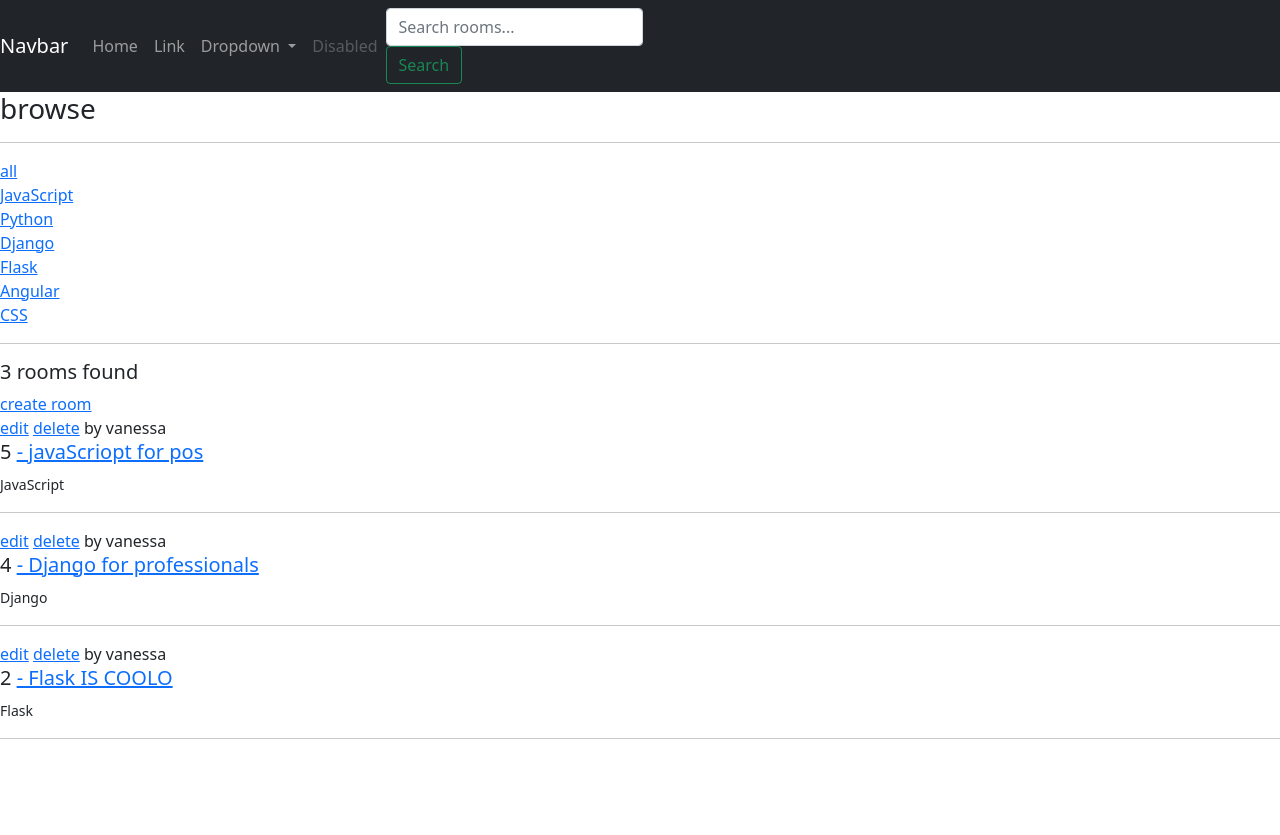
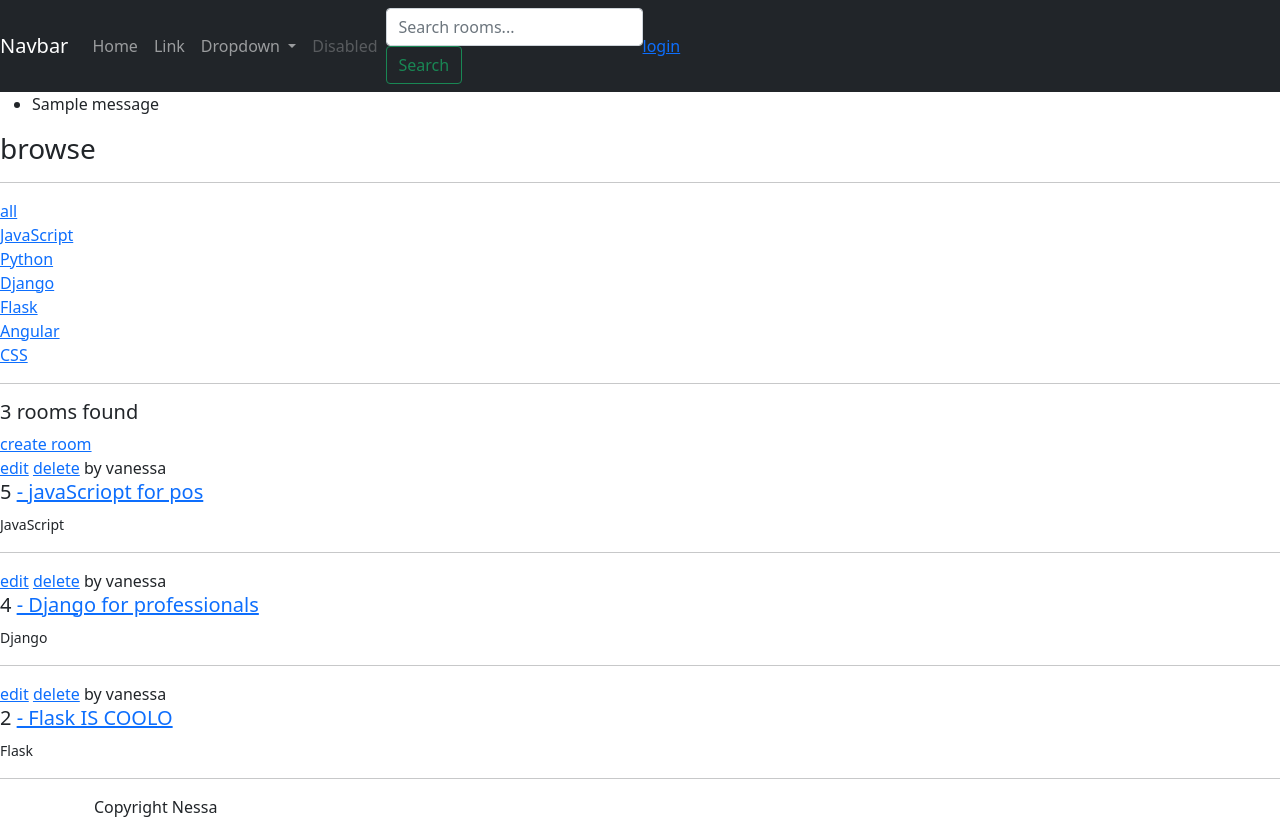
Before and after one commit to NessaAz/chatroom, a Django app: page / in a window 1280 px wide. Before the commit the page ends 739 px from the top, so only its background shows below. Run offline with Django 4.2, Linux system fonts and the light colour scheme; data comes from the database, SQL or seed files in the repository; both versions use the stored data as it was after the commit; tables that the repository leaves empty hold one stand-in row (values such as "Sample post"); one stand-in notice (Sample message) is shown; some libraries are stand-ins or nearby versions.

Commit message:
add user login functionality

```diff
--- a/chatapp/urls.py
+++ b/chatapp/urls.py
@@ -3,6 +3,7 @@ from . import views
 
 urlpatterns = [
     path('', views.home, name='home'),
+    path('login/', views.login_page, name='login'),
     path('room/<str:pk>/', views.room, name='room'),
     path('create-room/', views.createroom, name='create-room'),
     path('update-room/<str:pk>/', views.update_room, name='update-room'),
--- a/chatapp/views.py
+++ b/chatapp/views.py
@@ -1,7 +1,11 @@
 from multiprocessing import context
 from urllib import request
 from django.shortcuts import render, redirect
+from django.contrib import messages
 from django.db.models import Q
+from django.contrib.auth.models import User
+from django.contrib.auth import authenticate, login
+
 from .models import *
 from .forms import *
 
@@ -12,6 +16,27 @@ from .forms import *
 #     {'id':3, 'name': 'full stack development'},
 
 # ]
+
+def login_page(request):
+    if request.method == "POST":
+        username = request.POST.get("username")
+        password = request.POST.get("password")
+
+    try:
+        user = User.objects.get(username=username)
+    except:
+        messages.error(request, 'user does not exist')
+
+    user = authenticate(request, username=username, password=password)
+
+    if user is not None:
+        login(request, user) #creates a session in the browser
+        return redirect('home')
+    else:
+        messages.error(request, 'username or password does not exist')
+
+    context = {}
+    return render(request, 'chatapp/register_login.html', context)
 
 def home(request):
     q = request.GET.get('q') if request.GET.get('q') != None else ''
--- a/templates/base.html
+++ b/templates/base.html
@@ -19,19 +19,28 @@
             <!-- NAVBAR -->
             {% include 'nav.html' %}
             <!-- END OF NAVBAR -->
+            {% if messages %}
+
+            <ul>
+                {% for message in messages %}
+                <li>
+                    {{message}}
+                </li>
+                {% endfor %}
+            </ul>
+
+            {% endif %}
 
             {% block content %}
-            <!-- <i class="fa-solid fa-truck-medical"></i> -->
-            <!-- <i class="fa-solid fa-stretcher"></i> -->
-            <!-- <i class="fa-solid fa-siren"></i> -->
 
             {% endblock content %}
+
             <!-- FOOTER -->
-            <!-- <div class="footer">
+            <div class="footer">
                 <div class="container">
                     <p>Copyright Nessa</p>
                 </div>
-            </div> -->
+            </div>
 
             <script src="https://code.jquery.com/jquery-3.6.0.min.js" integrity="sha256-/xUj+3OJU5yExlq6GSYGSHk7tPXikynS7ogEvDej/m4=" crossorigin="anonymous"></script>
             <script src="https://cdn.jsdelivr.net/npm/bootstrap@5.1.3/dist/js/bootstrap.bundle.min.js" integrity="sha384-ka7Sk0Gln4gmtz2MlQnikT1wXgYsOg+OMhuP+IlRH9sENBO0LRn5q+8nbTov4+1p" crossorigin="anonymous"></script>
--- a/templates/nav.html
+++ b/templates/nav.html
@@ -33,5 +33,7 @@
         <button class="btn btn-outline-success my-2 my-sm-0"
         type="submit">Search</button>
       </form>
+      <a class="" href="{% url 'login' %}">login</a>
+
     </div>
   </nav>
```
Also changed, not shown: chatapp/templates/chatapp/register_login.html (added, +21 -0 lines), db.sqlite3.
